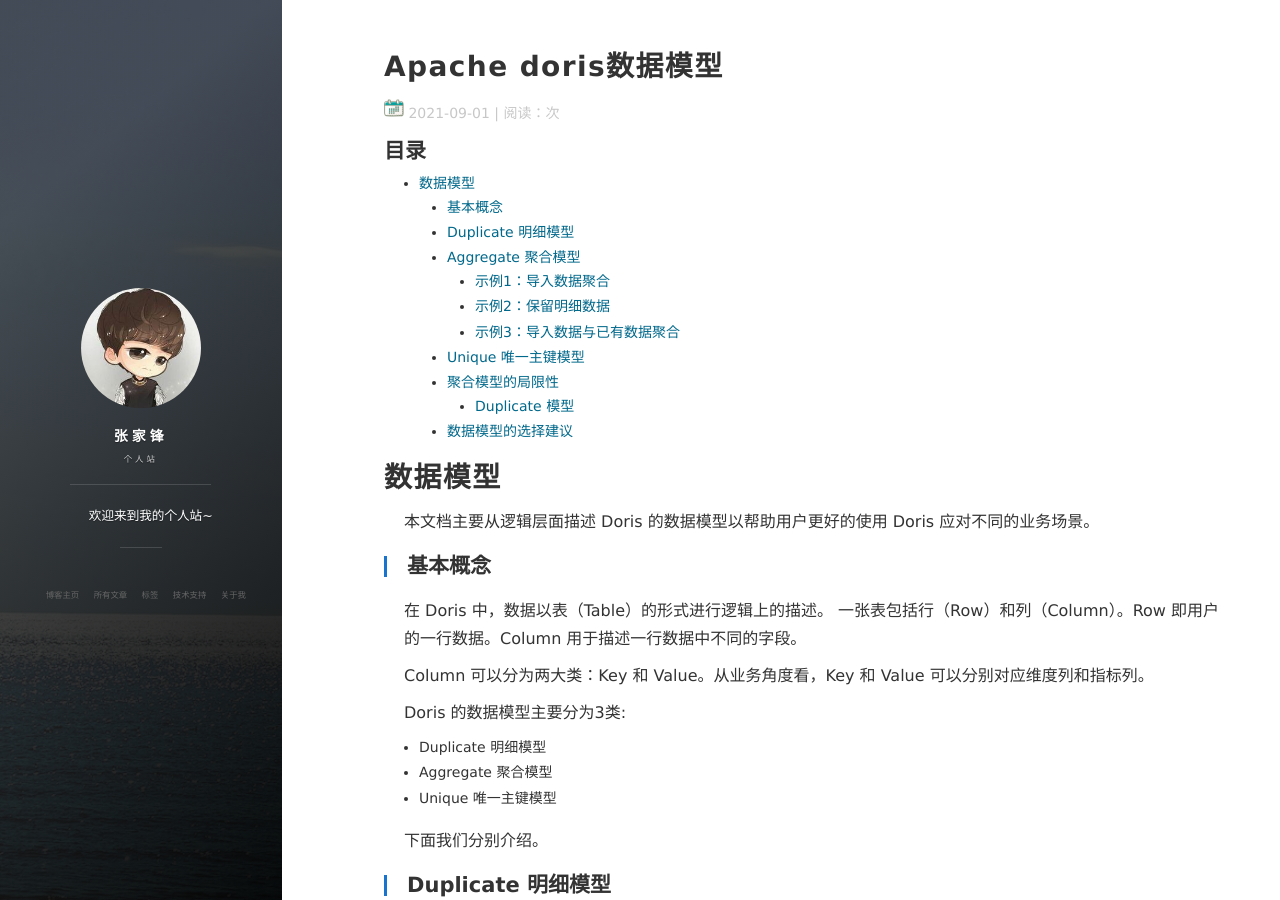
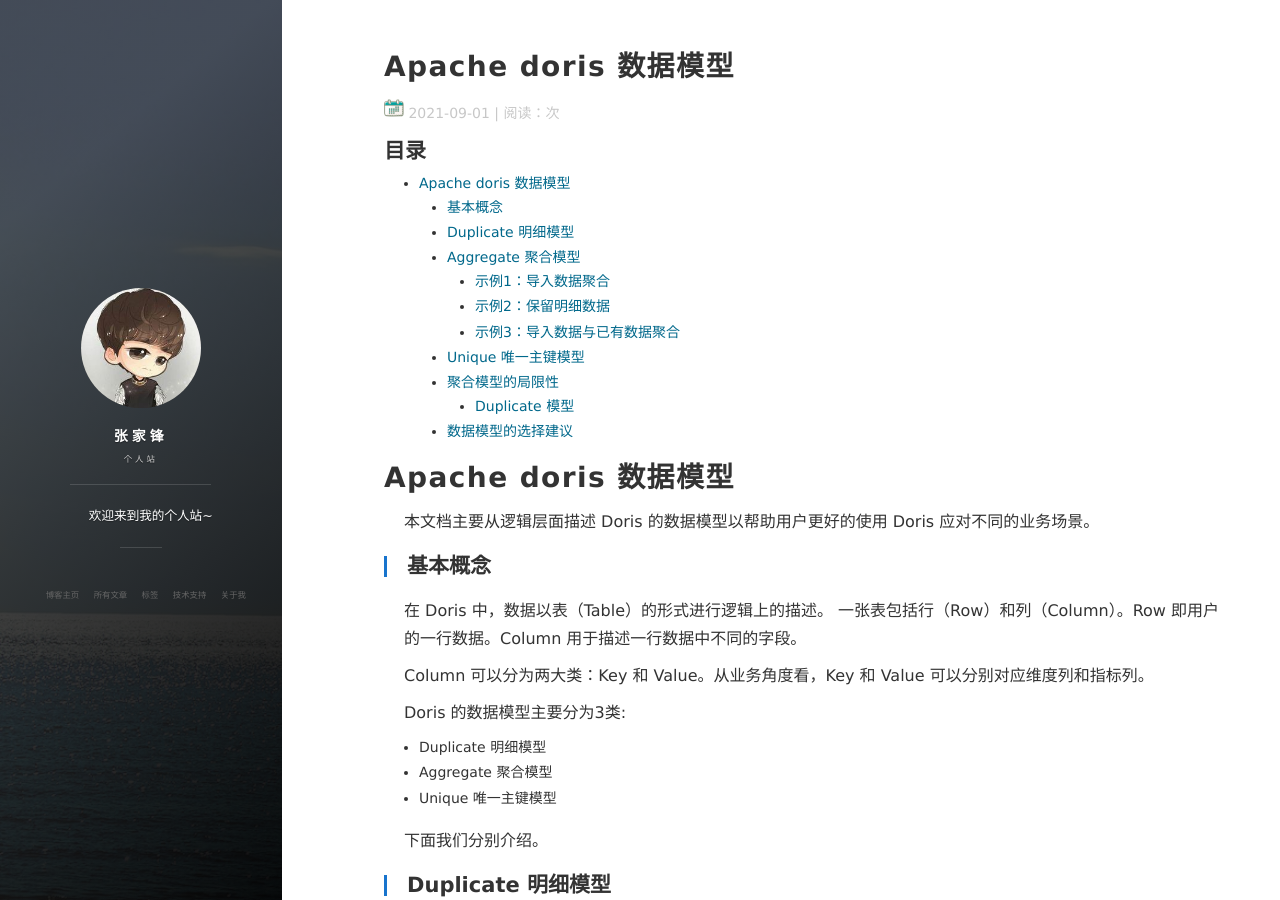
Before and after one commit to hf200012/hf200012.github.io, a Jekyll site: the page built from _posts/2021-09-01-Apache Doris数据模型.md, in a window 1280 px wide and 900 px high. Built offline with Jekyll 4.4.1, drawn with Linux system fonts in a browser that asks for light colours; nearby versions of some CDN libraries; our own code applies the rules of GitHub Pages for plain Markdown files; comment, search, counter and statistics services are not loaded.

Commit message:
Update 2021-09-01-Apache Doris数据模型.md

```diff
--- a/_posts/2021-09-01-Apache Doris数据模型.md
+++ b/_posts/2021-09-01-Apache Doris数据模型.md
@@ -1,4 +1,11 @@
-# 数据模型
+---
+layout: post
+title: "Apache doris 数据模型"
+date: 2021-09-01
+description: "Apache doris 数据模型"
+tag: doris
+---
+# Apache doris 数据模型
 
 本文档主要从逻辑层面描述 Doris 的数据模型以帮助用户更好的使用 Doris 应对不同的业务场景。
 
```
